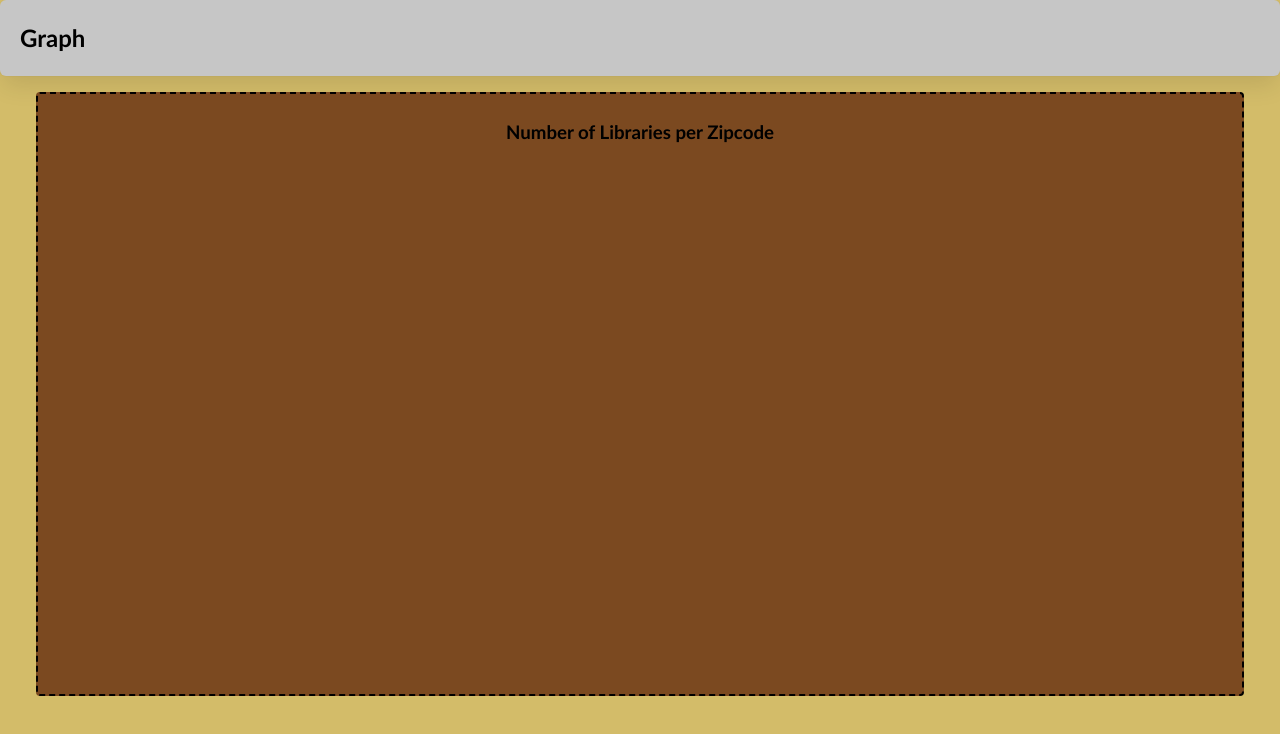
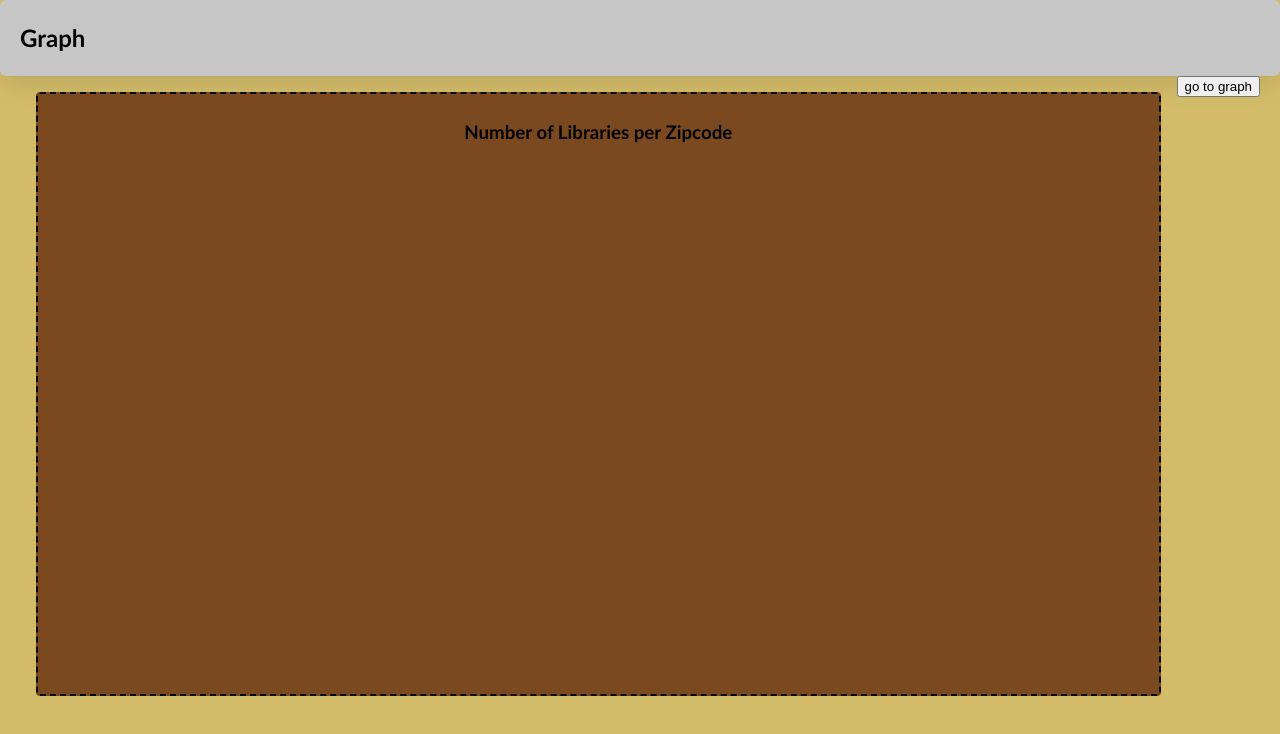
Before and after one commit to tkillip7/377-Project, a plain HTML site: page graph.html in a window 1280 px wide. Drawn offline with nearby package versions, Linux system fonts and the light colour scheme; no server answers.

Commit message:
span map to first marker, move library list

```diff
--- a/graph.html
+++ b/graph.html
@@ -10,9 +10,10 @@
     <div class="wrapper">
       <h1>Graph</h1>
       <div class="container">
-        <div class="right_section box">
+        <div class="chart_box box">
           <h3>Number of Libraries per Zipcode</h3>
         </div>
+        <button onclick="location.href='index.html'">go to graph</button>
       </div>
       <script src="graph.js"></script>
     </div>
--- a/graph.js
+++ b/graph.js
@@ -1,8 +1,8 @@
 // Set up the SVG canvas
 const svg = d3
-  .select(".right_section")
+  .select(".chart_box")
   .append("svg")
-  .attr("width", 1000)
+  .attr("width", 500)
   .attr("height", 500);
 
 // Load the data from the API
--- a/script.js
+++ b/script.js
@@ -60,6 +60,10 @@ function markerPlace(array, map) {
       layer.remove();
     }
   });
+
+  const [first] = array;
+  const { latitude, longitude } = first.location_1;
+  map.setView([latitude, longitude], 13);
 
   array.forEach((item) => {
     console.log("marker place", item);
--- a/style.css
+++ b/style.css
@@ -134,6 +134,14 @@ h1 {
   flex-direction: column;
 }
 
+.chart_box {
+  background-color: rgb(123, 73, 32);
+  flex: 1 2 auto;
+  margin: 1rem;
+  align-items: center;
+  display: flex;
+  flex-direction: column;
+}
 
 .footer {
   flex-shrink: 0;
```
Also changed, not shown: index.html (+7 -5 lines).
